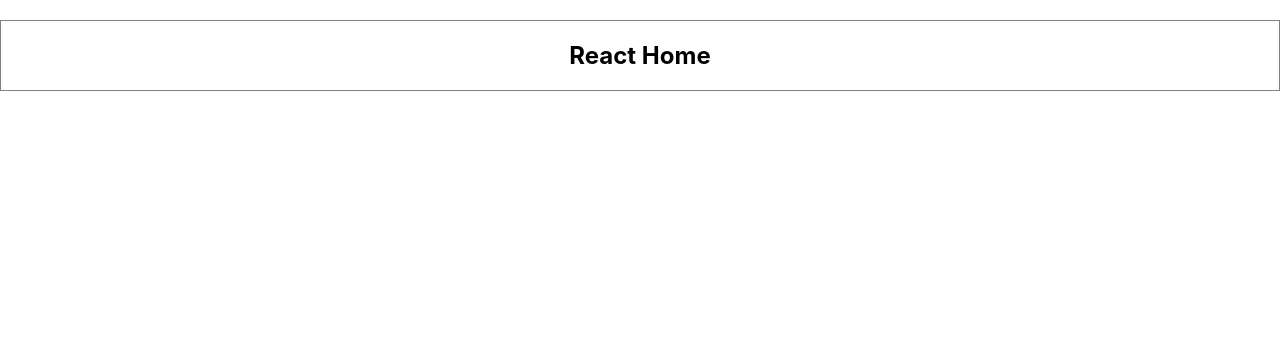
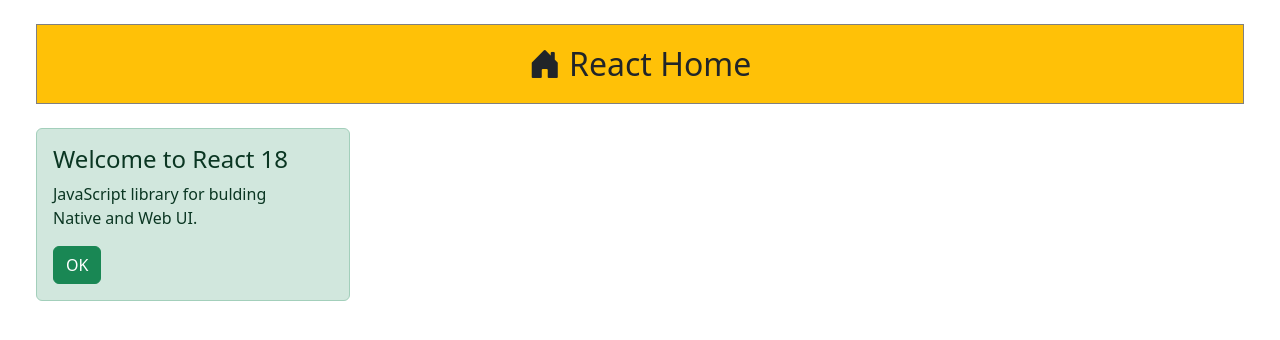
Before and after one commit to sarvjit07/React18x, a React (Create React App) app: page / in a window 1280 px wide. Shown: the top 340 px of the page. Built offline with nearby package versions, Linux system fonts and the light colour scheme.

Commit message:
adding Bootstrap and use that in component

```diff
--- a/package.json
+++ b/package.json
@@ -6,6 +6,8 @@
     "@testing-library/jest-dom": "^5.17.0",
     "@testing-library/react": "^13.4.0",
     "@testing-library/user-event": "^13.5.0",
+    "bootstrap": "^5.3.3",
+    "bootstrap-icons": "^1.11.3",
     "react": "^18.3.1",
     "react-dom": "^18.3.1",
     "react-scripts": "5.0.1",
--- a/src/components/home/home.jsx
+++ b/src/components/home/home.jsx
@@ -1,8 +1,13 @@
 import "./home.css"
 export function Home() {
   return (
-    <div>
-      <h2 className="box">React Home</h2>
+    <div className="container-fluid">
+      <h2 className="box bg-warning m-4"> <span className="bi bi-house-door-fill"></span> React Home</h2>
+      <div className="alert alert-dismissible alert-success w-25 m-4">
+      <h4>Welcome to React 18</h4>
+      <p>JavaScript library for bulding Native and Web UI.</p>
+      <button className="btn btn-success" data-bs-dismiss="alert">OK</button>
+      </div>
     </div>
   );
 }
--- a/src/index.js
+++ b/src/index.js
@@ -4,6 +4,9 @@
 import App from './App';
 import reportWebVitals from './reportWebVitals';
 import { Home } from './components/home/home';
+import '../node_modules/bootstrap/dist/css/bootstrap.css';
+import '../node_modules/bootstrap-icons/font/bootstrap-icons.css';
+import bootstrap from "bootstrap";
 
 const root = ReactDOM.createRoot(document.getElementById('root'));
 root.render(
```
Also changed, not shown: 1 other file (tests, documents, lock files or other folders).
